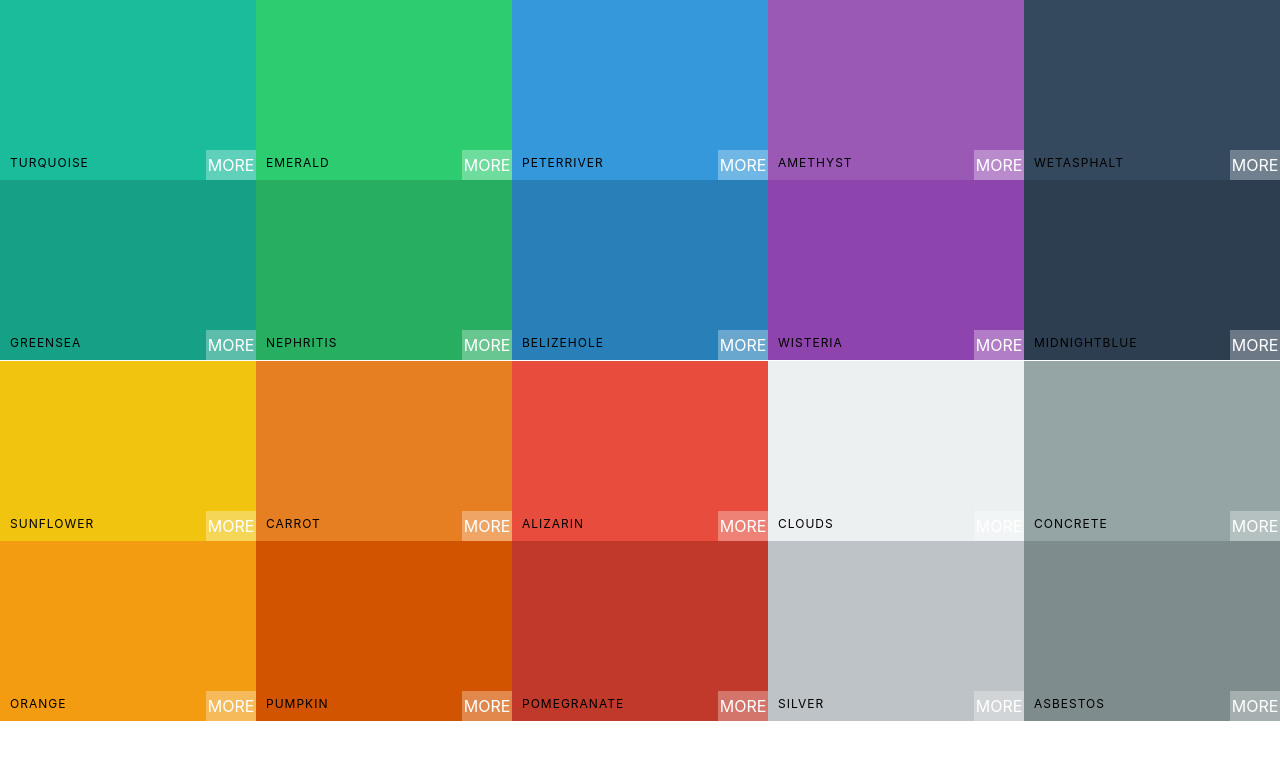
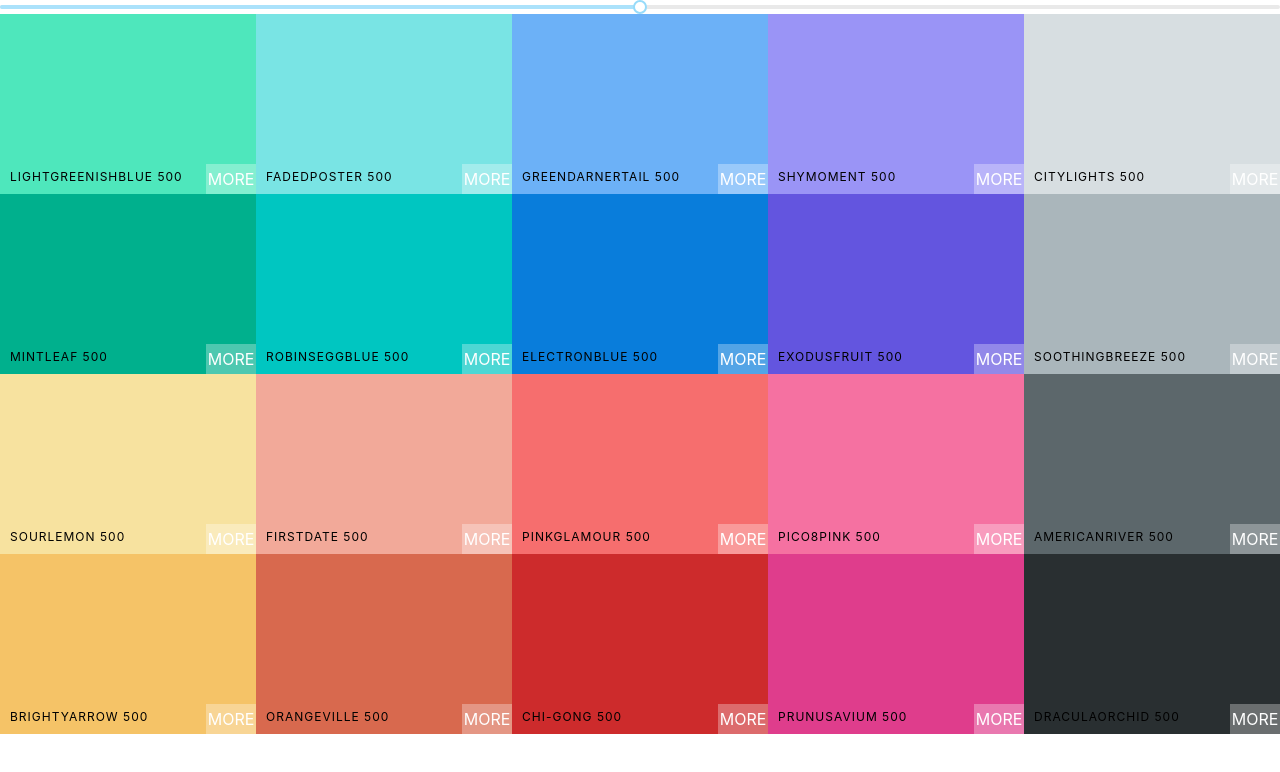
Before and after one commit to nikhilknick/cooolors, a React (Create React App) app: page / in a window 1280 px wide. Shown: the top 772 px of the page. Built offline with nearby package versions, Linux system fonts and the light colour scheme.

Commit message:
add unstyled color slider

```diff
--- a/package.json
+++ b/package.json
@@ -3,6 +3,8 @@
   "version": "0.1.0",
   "private": true,
   "dependencies": {
+    "chroma-js": "^2.1.0",
+    "rc-slider": "^8.7.1",
     "react": "^16.10.2",
     "react-copy-to-clipboard": "^5.0.1",
     "react-dom": "^16.10.2",
--- a/src/App.js
+++ b/src/App.js
@@ -1,13 +1,17 @@
-import React from 'react';
-import Palette from './Palette';
-import seedColors from './seedColors';
+import React from "react";
+import Palette from "./Palette";
+import seedColors from "./seedColors";
+import { generatePalette } from "./colorHelpers";
 
-function App() {
-  return (
-    <div>
-      <Palette {...seedColors[1]}/>
-    </div>
-  );
+class App extends React.Component {
+  render() {
+
+    return (
+      <div>
+        <Palette palette={generatePalette(seedColors[3])} />
+      </div>
+    );
+  }
 }
 
 export default App;
--- a/src/ColorBox.css
+++ b/src/ColorBox.css
@@ -5,7 +5,7 @@
   display: inline-block;
   position: relative;
   cursor: pointer;
-  margin-bottom: -3.7px;
+  margin-bottom: -4px;
 }
 
 .copy-button {
--- a/src/Palette.js
+++ b/src/Palette.js
@@ -1,23 +1,41 @@
-import React, { Component } from 'react'
-import ColorBox from './ColorBox';
-import './Palette.css';
+import React, { Component } from "react";
+import ColorBox from "./ColorBox";
+import "./Palette.css";
+import Slider, { Range } from "rc-slider";
+import "rc-slider/assets/index.css";
 
 export default class Palette extends Component {
+  constructor(props) {
+    super(props);
+    this.state = {
+      level: 500
+    };
+    this.changeLevel = this.changeLevel.bind(this);
+  }
+  changeLevel(level){
+      this.setState({level});
+  }
 
   render() {
-        const colorBoxes = this.props.colors.map(color=>(
-            <ColorBox background={color.color} name={color.name}/>
-        ));
-
+    const {level} = this.state;
+    const {colors} = this.props.palette
+    const colorBoxes = colors[level].map(
+      color => <ColorBox background={color.hex} name={color.name} />
+    );
 
     return (
       <div className="Palette">
+        <Slider
+          defaultValue={this.state.level}
+          min={100}
+          max={900}
+          step={100}
+          onAfterChange={this.changeLevel}
+        />
         {/* Navbar goes here */}
-                <div className="Palette-colors">
-                    {colorBoxes}
-                </div>
+        <div className="Palette-colors">{colorBoxes}</div>
         {/* footer eventually */}
       </div>
-        )
+    );
   }
 }
--- /dev/null
+++ b/src/colorHelpers.js
@@ -0,0 +1,51 @@
+import chroma from "chroma-js";
+const levels = [50, 100, 200, 300, 400, 500, 600, 700, 800, 900];
+
+function generatePalette(starterPalette) {
+  let newPalette = {
+    paletteName: starterPalette.paletteName,
+    id: starterPalette.id,
+    emoji: starterPalette.emoji,
+    colors: {}
+  };
+  for (let level of levels) {
+    newPalette.colors[level] = [];
+  }
+  for (let color of starterPalette.colors) {
+    let scale = getScale(color.color, 10).reverse();
+    for (let i in scale) {
+      newPalette.colors[levels[i]].push({
+        name: `${color.name} ${levels[i]}`,
+        id: color.name.toLowerCase().replace(/ /g, "-"),
+        hex: scale[i],
+        rgb: chroma(scale[i]).css(),
+        rgba: chroma(scale[i])
+          .css()
+          .replace("rgb", "rgba")
+          .replace(")", ",1.0)")
+      });
+    }
+  }
+  return newPalette;
+}
+
+
+function getRange(hexColor) {
+  const end = "#fff";
+  return [
+    chroma(hexColor)
+      .darken(1.4)
+      .hex(),
+    hexColor,
+    end
+  ];
+}
+
+function getScale(hexColor, numberOfColors) {
+  return chroma
+    .scale(getRange(hexColor))
+    .mode("lab")
+    .colors(numberOfColors);
+}
+
+export { generatePalette };
```
Also changed, not shown: 2 other files (tests, documents, lock files or other folders). Lines whose indentation alone changed are shown as unchanged.
